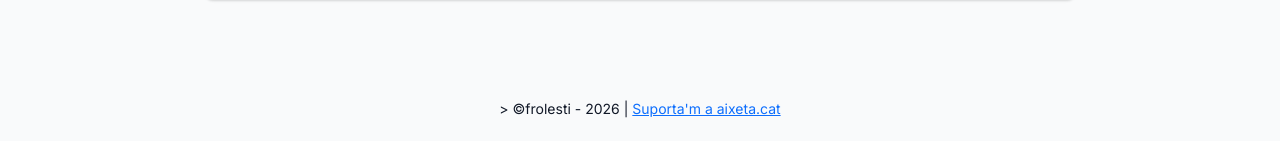
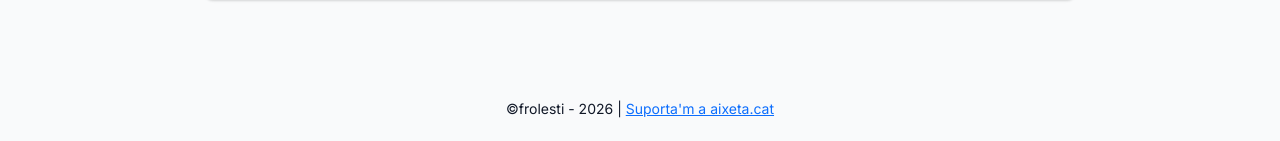
Before and after one commit to frolesti/bot-cita-sepe, a Flask app: page / in a window 1280 px wide. Shown: the part 1298-1439 px from the top of the page. Run offline with Flask 3, Linux system fonts and the light colour scheme; some libraries are stand-ins or nearby versions.

Commit message:
fix: remove > symbol from footer

```diff
--- a/src/templates/index.html
+++ b/src/templates/index.html
@@ -636,7 +636,7 @@
 
     <footer class="text-center mt-5 mb-4">
         <small>
-            <span style="color: var(--green-dim);">&gt;</span> &copy;frolesti - 2026 |
+            &copy;frolesti - 2026 |
             <a href="https://frolesti.aixeta.cat/ca" target="_blank">Suporta'm a aixeta.cat</a>
             <span class="cursor"></span>
         </small>
```
